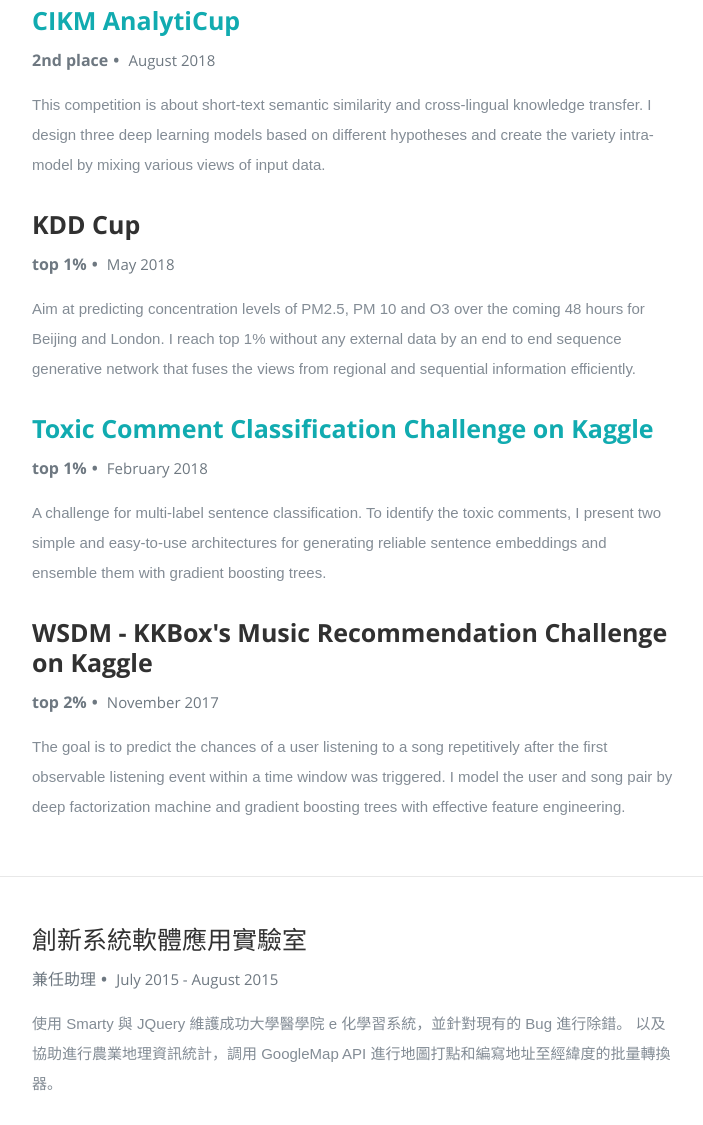
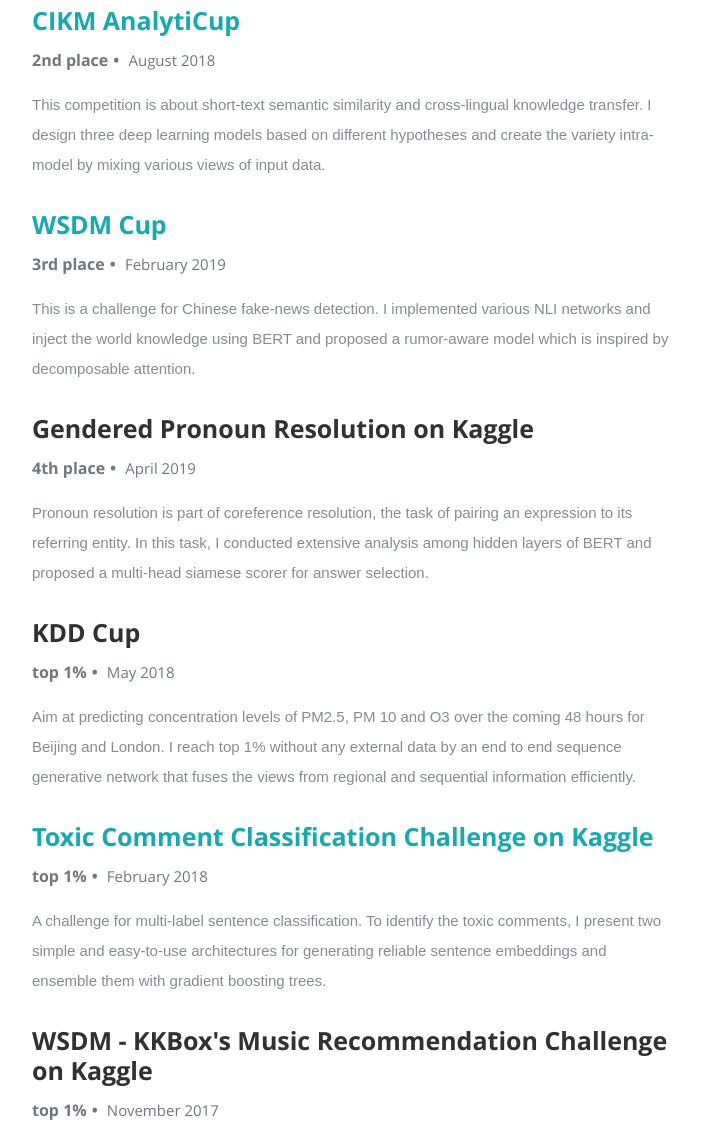
Before and after one commit to zake7749/AboutMe, a plain HTML site: page index.html in a window 1280 px wide. Shown: the part 1703-2828 px from the top of the page, without its empty margins (373-1076 px from the left). Drawn offline with nearby package versions, Linux system fonts and the light colour scheme.

Commit message:
[U] Add some credits.

```diff
--- a/index.html
+++ b/index.html
@@ -180,6 +180,26 @@
                         </p>
                     </div>
                 </div>
+                 <div class="row item">
+                    <div class="twelve columns">
+                        <h3><a href="https://github.com/zake7749/WSDM-Cup-2019">WSDM Cup</a></h3>
+                        <p class="info">3rd place<span>&bull;</span> <em class="date">February 2019</em></p>
+                        <p>
+                            This is a challenge for Chinese fake-news detection. I implemented various NLI networks and inject the world knowledge using BERT
+                            and proposed a rumor-aware model which is inspired by decomposable attention.
+                        </p>
+                    </div>
+                </div>
+                 <div class="row item">
+                    <div class="twelve columns">
+                        <h3>Gendered Pronoun Resolution on Kaggle</h3>
+                        <p class="info">4th place<span>&bull;</span> <em class="date">April 2019</em></p>
+                        <p>
+                            Pronoun resolution is part of coreference resolution, the task of pairing an expression to its referring entity.
+                            In this task, I conducted extensive analysis among hidden layers of BERT and proposed a multi-head siamese scorer for answer selection.
+                        </p>
+                    </div>
+                </div>
                 <div class="row item">
                     <div class="twelve columns">
                         <h3>KDD Cup</h3>
@@ -203,7 +223,7 @@
                 <div class="row item">
                     <div class="twelve columns">
                         <h3>WSDM - KKBox's Music Recommendation Challenge on Kaggle</h3>
-                        <p class="info">top 2%<span>&bull;</span> <em class="date">November 2017</em></p>
+                        <p class="info">top 1%<span>&bull;</span> <em class="date">November 2017</em></p>
                         <p>
                             The goal is to predict the chances of a user listening to a song repetitively after the first observable listening event within a time window was triggered.
                             I model the user and song pair by deep factorization machine and gradient boosting trees with effective feature engineering.
```
Also changed, not shown: 1 other file.
